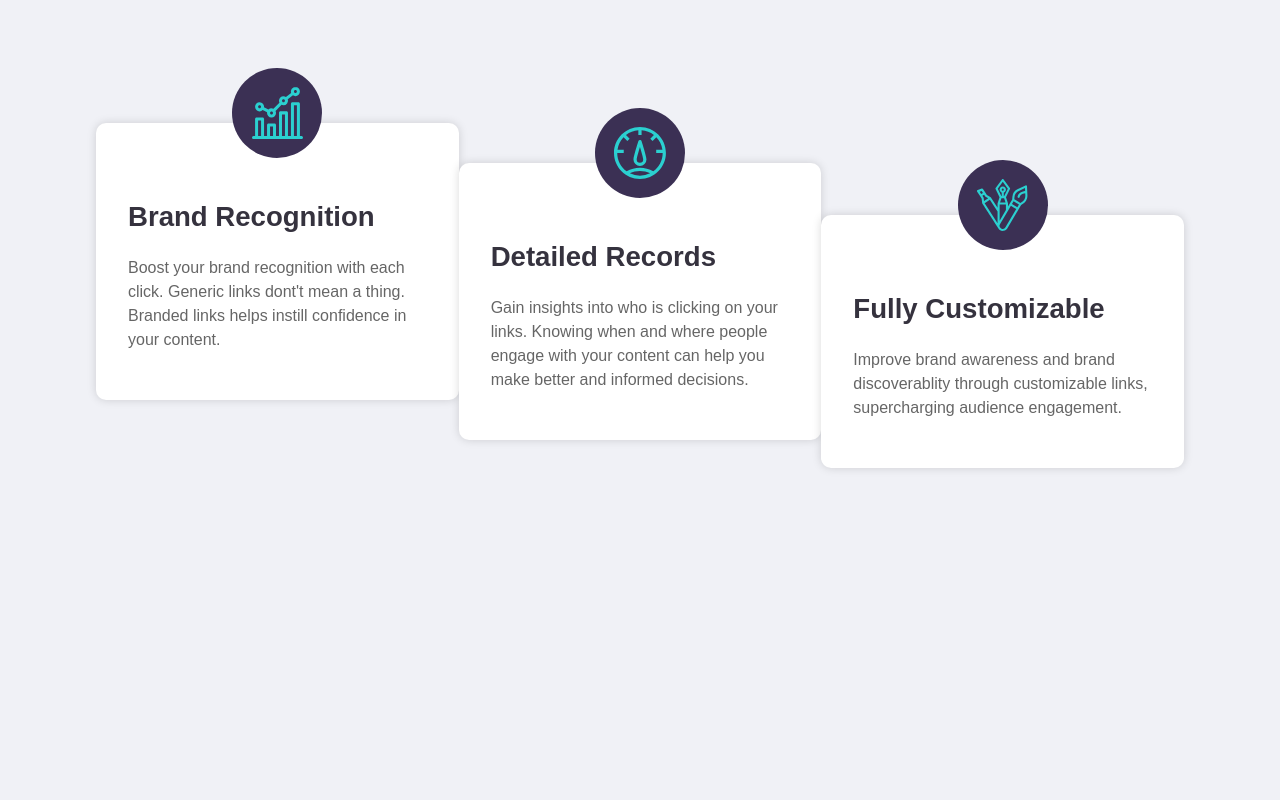
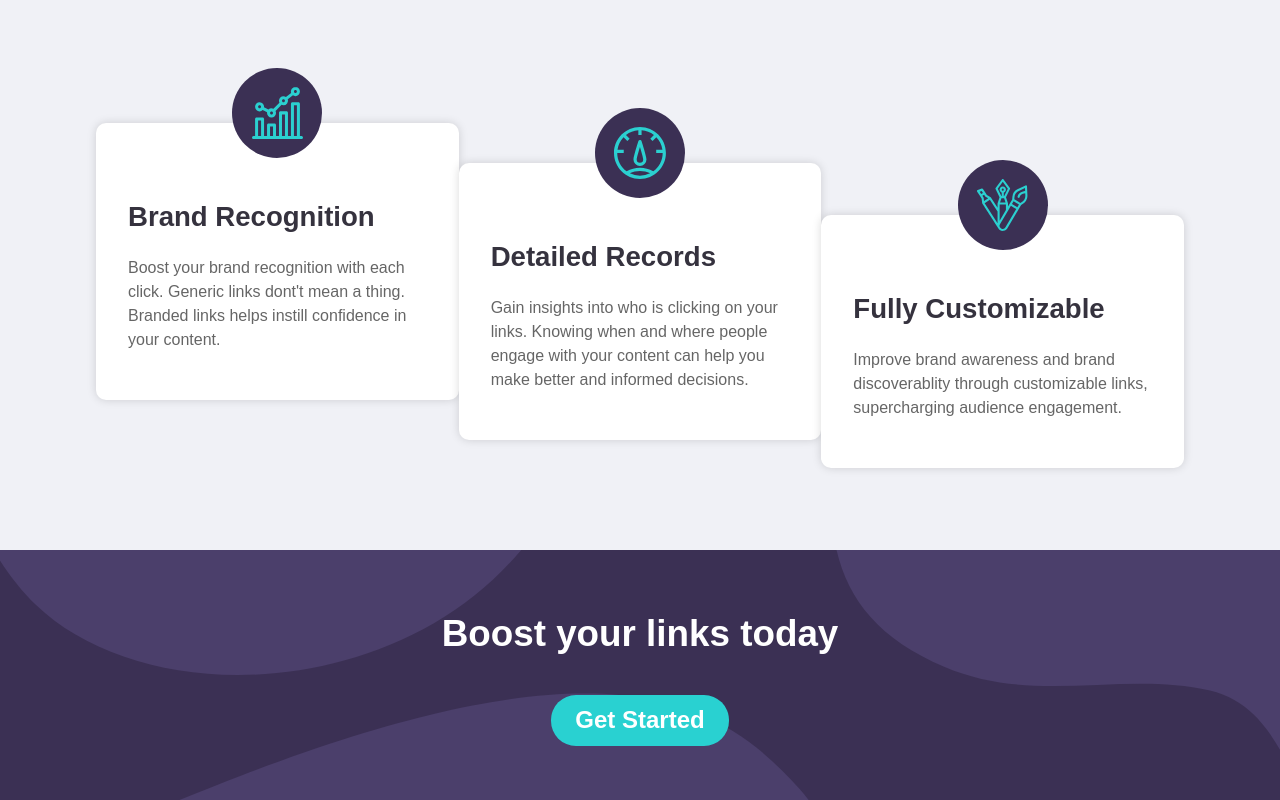
Before and after one commit to pesto-students/p3-harsh-chaytan5, a React (Create React App) app in the folder Week-10/shortly-link-shortner/: page / in a window 1280 px wide. Shown: the part 1319-2119 px from the top of the page. Before the commit the page ends 1887 px from the top, so only its background shows below. Built offline with nearby package versions, Linux system fonts and the light colour scheme.

Commit message:
added Banner component

```diff
--- a/Week-10/shortly-link-shortner/src/App.js
+++ b/Week-10/shortly-link-shortner/src/App.js
@@ -4,6 +4,7 @@ import { GlobalStyle } from "./components/styled/Global.styled";
 import { ThemeProvider } from "styled-components";
 import Shortener from "./components/Shortener";
 import Content from "./components/Content";
+import Banner from "./components/Banner";
 
 const theme = {
   colors: {
@@ -25,6 +26,7 @@ function App() {
         <Header />
         <Shortener />
         <Content />
+        <Banner />
       </Container>
     </ThemeProvider>
   );
--- /dev/null
+++ b/Week-10/shortly-link-shortner/src/components/Banner.js
@@ -0,0 +1,10 @@
+import { StyledBanner } from "./styled/Banner.styled";
+import { Button } from "./styled/Button.styled";
+
+
+export default function Banner() {
+    return <StyledBanner>
+        <h1>Boost your links today</h1>
+        <Button fontSize = '1.5rem'>Get Started</Button>
+    </StyledBanner>
+}
--- /dev/null
+++ b/Week-10/shortly-link-shortner/src/components/styled/Banner.styled.js
@@ -0,0 +1,17 @@
+import styled from "styled-components";
+
+
+export const StyledBanner = styled.div`
+    width: 100%;
+    height: 250px;
+    background-color: ${({ theme }) => theme.colors.darkViolet};
+    background-image: url('./images/bg-boost-desktop.svg');
+    /* background-repeat: no-repeat; */
+    background-size: cover;
+    display: flex;
+    flex-direction: column;
+    justify-content: center;
+    align-items: center;
+    color: #fff;
+
+`
```
